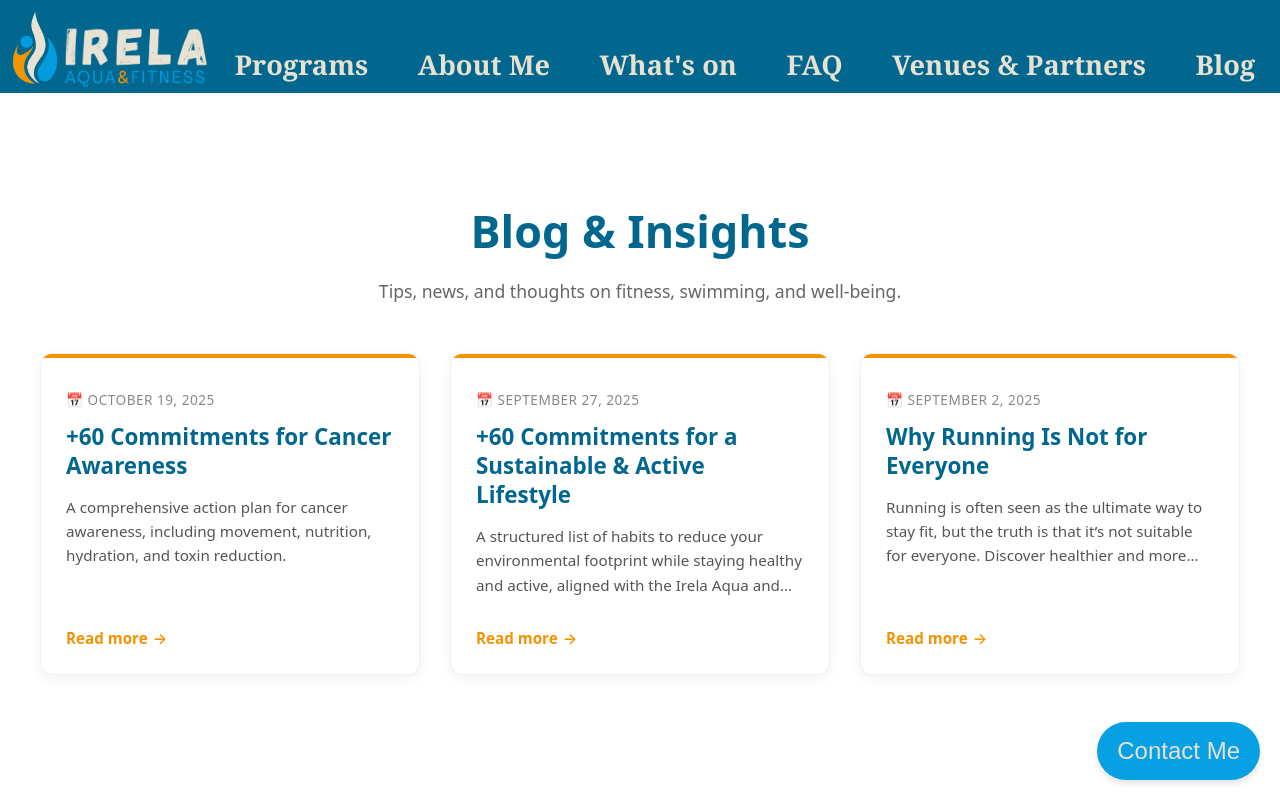
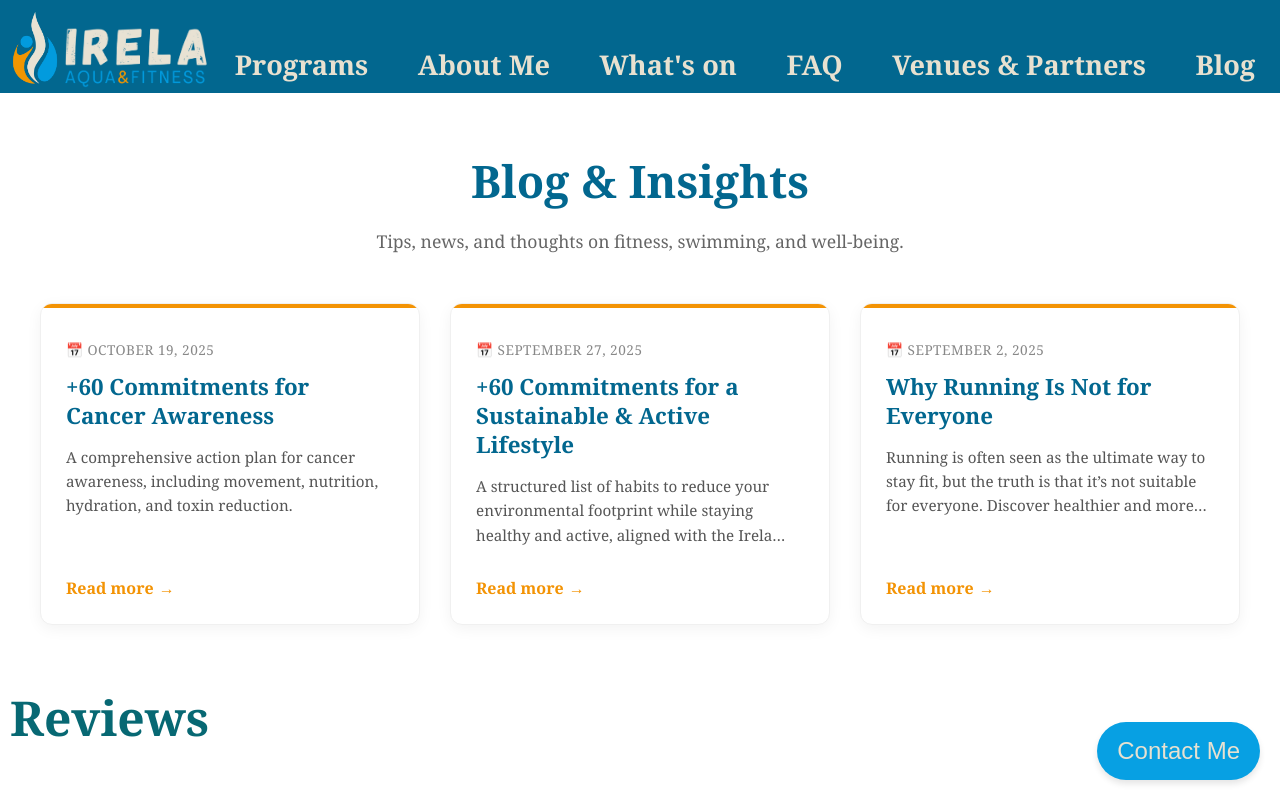
Before and after one commit to irenelalana/personal-website, a Next.js app: page /blog in a window 1280 px wide. Shown: the top 797 px of the page. Built offline with nearby package versions, Linux system fonts and the light colour scheme; no server answers.

Commit message:
Refactor BlogPage component to use CSS modules

```diff
--- a/src/app/blog/page.tsx
+++ b/src/app/blog/page.tsx
@@ -1,48 +1,49 @@
 import Link from "next/link";
 import { getAllPosts } from "@/lib/getPost";
 import { format, parseISO } from "date-fns";
+import styles from "./blog.module.css";
 
-export default function BlogPage() {
+export default function BlogPage(): React.JSX.Element {
   const posts = getAllPosts();
 
   return (
-    <section id="blog-modern" className="blog-page-container">
+    <section id="blog-modern" className={styles.container}>
 
       {/* HEADER DEL BLOG */}
-      <div className="blog-header">
+      <div className={styles.header}>
         <h1>Blog & Insights</h1>
         <p>Tips, news, and thoughts on fitness, swimming, and well-being.</p>
       </div>
 
       {/* CUADRÍCULA DE ARTÍCULOS */}
-      <div className="blog-grid">
+      <div className={styles.grid}>
         {posts.map((post) => (
-          <article key={post.slug} className="blog-card">
-            <div className="blog-card-content">
+          <article key={post.slug} className={styles.card}>
+            <div className={styles.cardContent}>
 
               {/* Fecha (Meta info) */}
-              <div className="blog-meta">
-                <span className="blog-date">
+              <div className={styles.meta}>
+                <span className={styles.date}>
                   📅 {format(parseISO(post.date), "MMMM d, yyyy")}
                 </span>
               </div>
 
               {/* Título */}
-              <Link href={`/blog/${post.slug}`} className="blog-title-link">
-                <h2 className="blog-title">{post.title}</h2>
+              <Link href={`/blog/${post.slug}`} className={styles.titleLink}>
+                <h2 className={styles.title}>{post.title}</h2>
               </Link>
 
               {/* Extracto */}
-              <p className="blog-excerpt">
+              <p className={styles.excerpt}>
                 {post.excerpt}
               </p>
 
             </div>
 
             {/* Botón Leer Más (Empujado hacia abajo con flexbox) */}
-            <div className="blog-card-footer">
-              <Link href={`/blog/${post.slug}`} className="blog-read-more">
-                Read more <span className="arrow">→</span>
+            <div className={styles.cardFooter}>
+              <Link href={`/blog/${post.slug}`} className={styles.readMore}>
+                Read more <span className={styles.arrow}>→</span>
               </Link>
             </div>
           </article>
```
